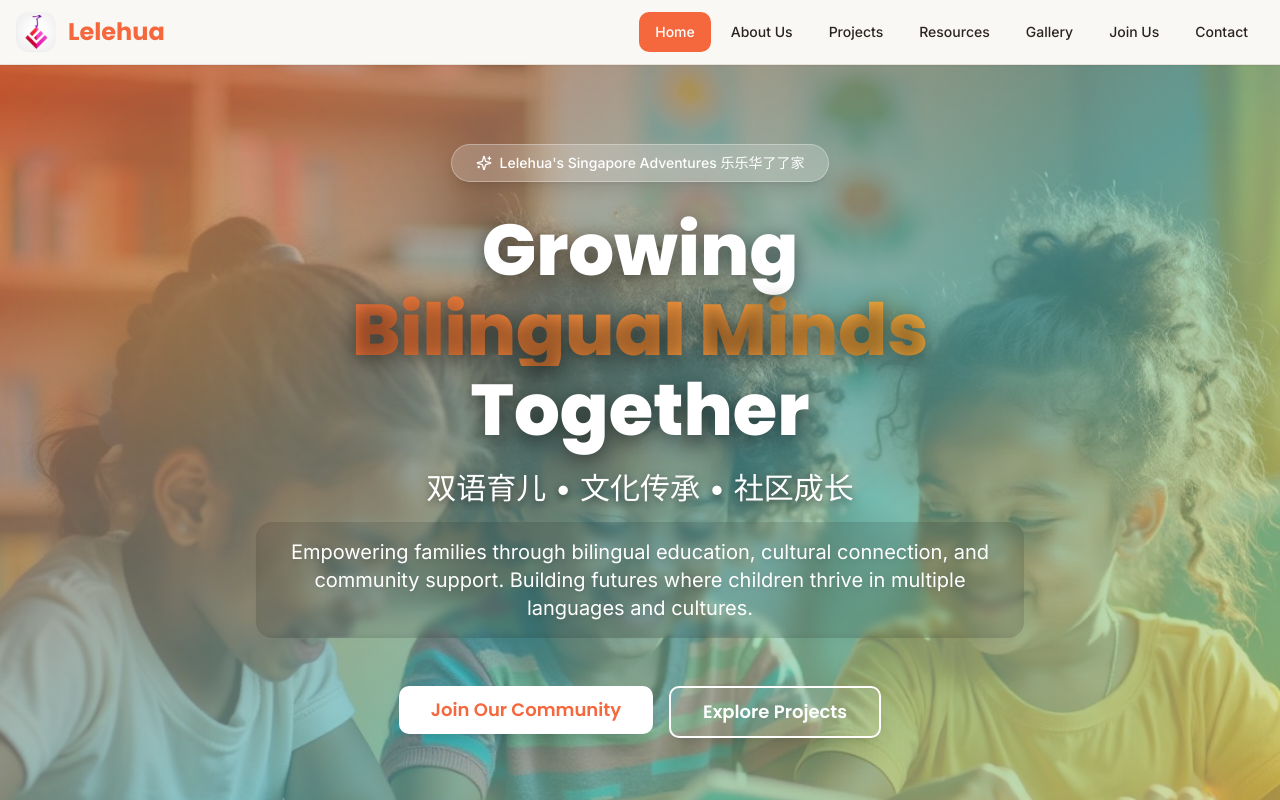
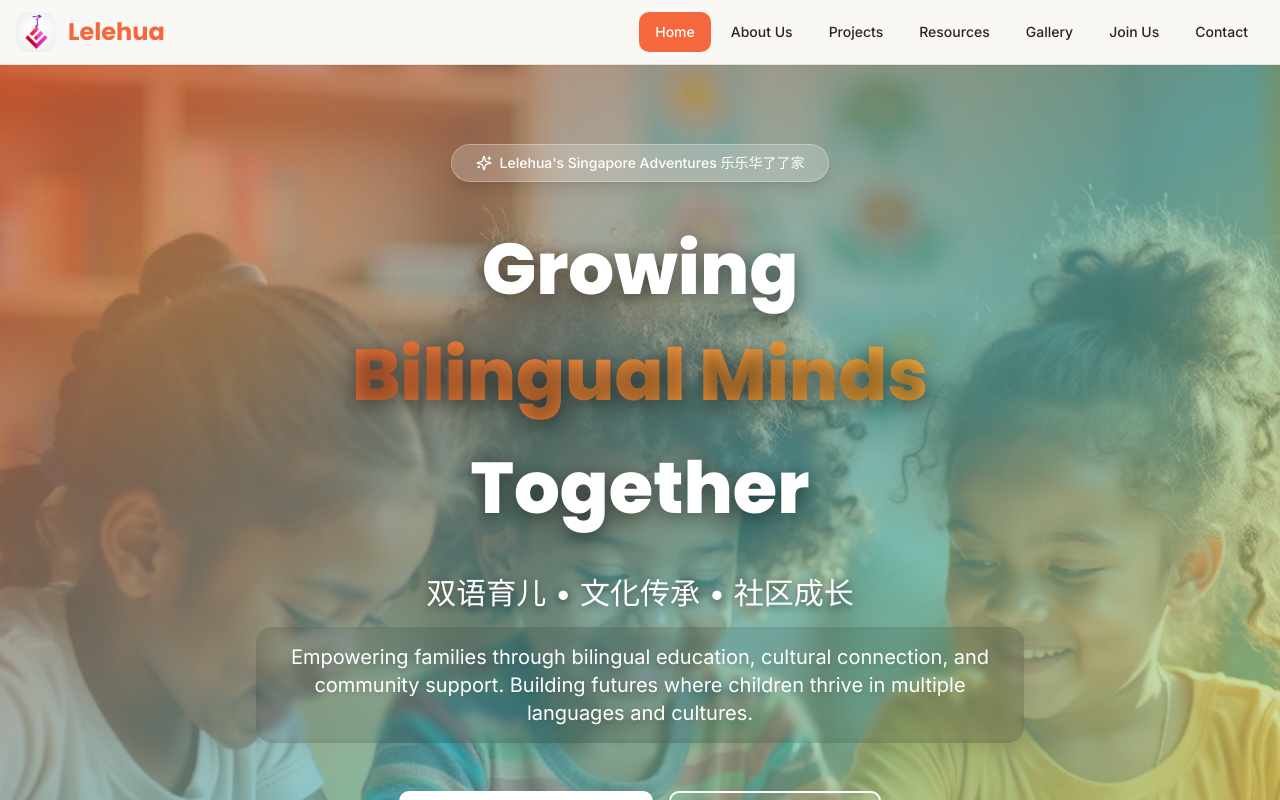
Before and after one commit to YOUSUFMUNIR97/lelehua-learn-grow-connect, a React (Vite) app: page / in a window 1280 px wide. Shown: the top 800 px of the page. Built offline with nearby package versions, Linux system fonts and the light colour scheme; the HTML template or start-up script is replaced by a standard one.

Commit message:
Fix text truncation in hero section

```diff
--- a/src/pages/Home.tsx
+++ b/src/pages/Home.tsx
@@ -32,10 +32,10 @@ const Home = () => {
             </div>
 
             {/* Main Heading with Text Shadow for Better Readability */}
-            <h1 className="font-poppins font-extrabold text-4xl sm:text-5xl md:text-6xl lg:text-7xl mb-6 animate-fade-in-up leading-tight drop-shadow-2xl px-4" style={{ animationDelay: '0.1s', textShadow: '0 4px 20px rgba(0,0,0,0.5)' }}>
-              <span className="block mb-2">Growing</span>
-              <span className="text-shimmer block">Bilingual Minds</span>
-              <span className="block mt-2">Together</span>
+            <h1 className="font-poppins font-extrabold text-4xl sm:text-5xl md:text-6xl lg:text-7xl mb-8 animate-fade-in-up leading-relaxed drop-shadow-2xl px-4 py-2" style={{ animationDelay: '0.1s', textShadow: '0 4px 20px rgba(0,0,0,0.5)', lineHeight: '1.3' }}>
+              <span className="block mb-3">Growing</span>
+              <span className="text-shimmer block pb-2">Bilingual Minds</span>
+              <span className="block mt-3">Together</span>
             </h1>
 
             {/* Chinese Subtitle */}
```
